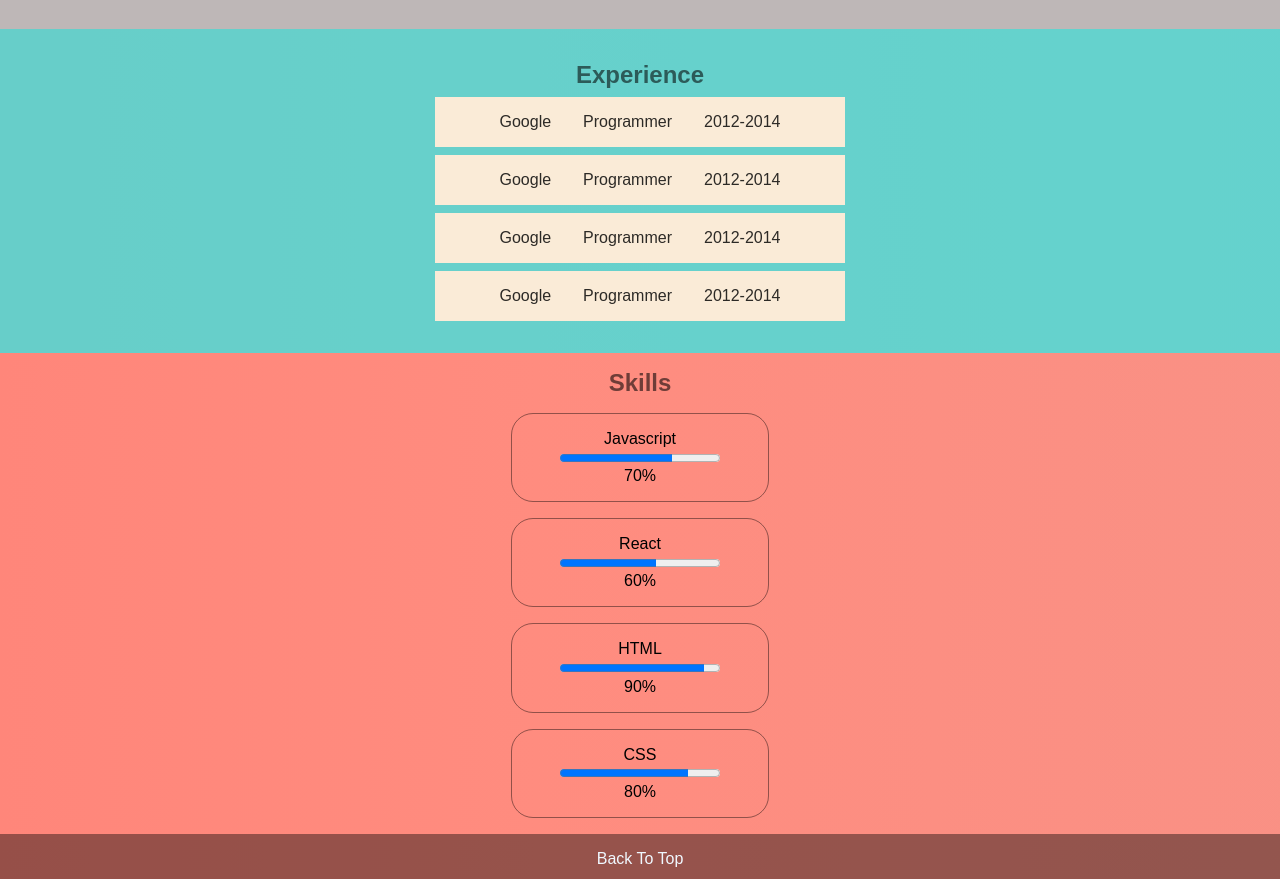
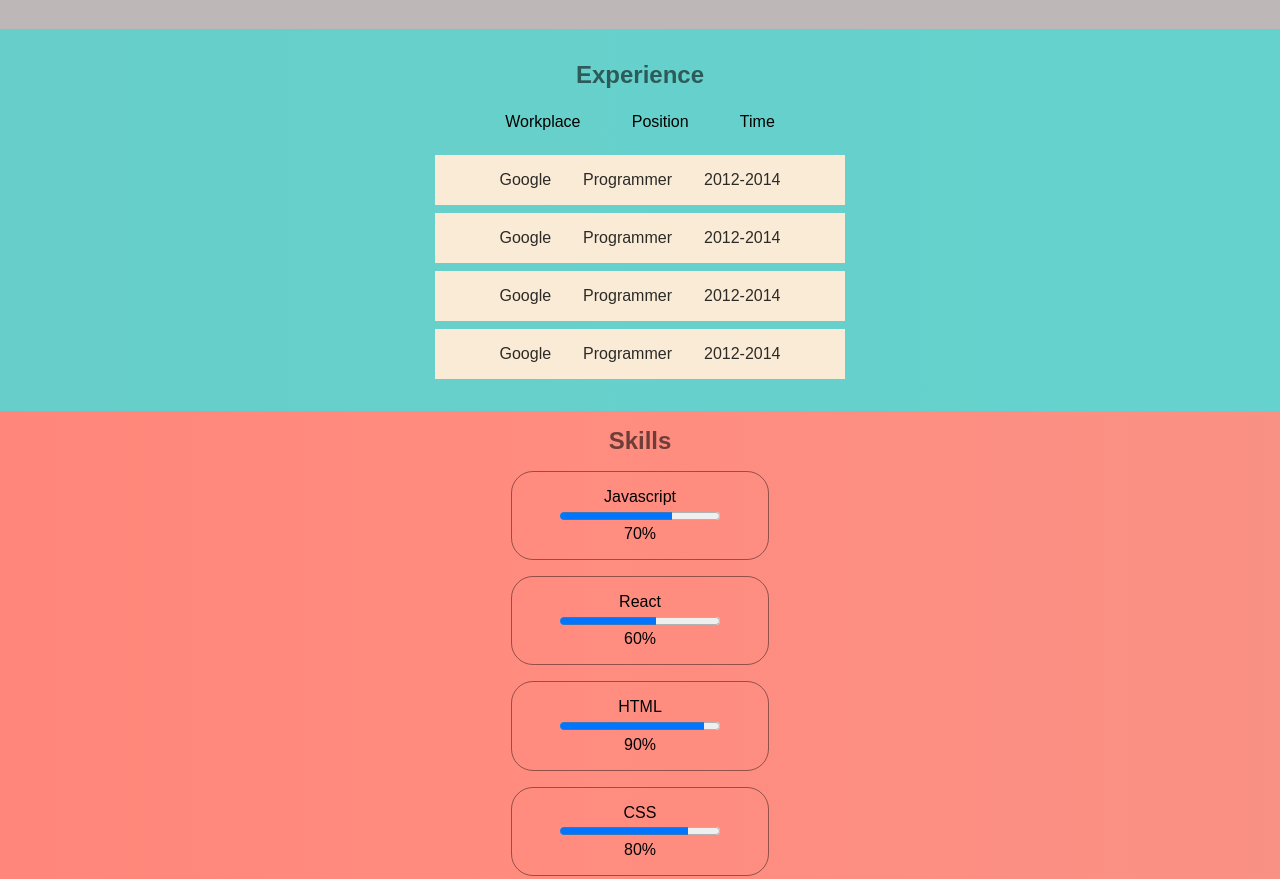
Before and after one commit to darvingaba/hoxton-html-my-portfolio, a plain HTML site: page index.html in a window 1280 px wide. Shown: the part 885-1764 px from the top of the page. Drawn offline with Linux system fonts and the light colour scheme.

Commit message:
some other minor updates

```diff
--- a/index.html
+++ b/index.html
@@ -97,6 +97,12 @@
 
         <h2>Experience</h2>
 
+        <div class="labels">
+            <span>Workplace</span>
+            <span>Position</span>
+            <span>Time</span>
+        </div>
+
         <div class="exp">
 
             <div class="">Google</div>
--- a/style.css
+++ b/style.css
@@ -143,6 +143,13 @@
     background-color: antiquewhite;
     padding: 1rem 4rem;
 }
+.experience .labels{
+    display: grid;
+    place-items: center;
+    grid-auto-flow: column;
+    gap: 3.2rem;
+    padding: 1rem 2rem;
+}
 /* skills */
 .skills{
     display: grid;
@@ -150,6 +157,7 @@
     grid-auto-flow: row;
     padding: 1rem;
     gap: 1rem;
+    padding: 1rem 3rem;
 }
 .skills h2{
     color: rgba(0, 0, 0, 0.563);
```
